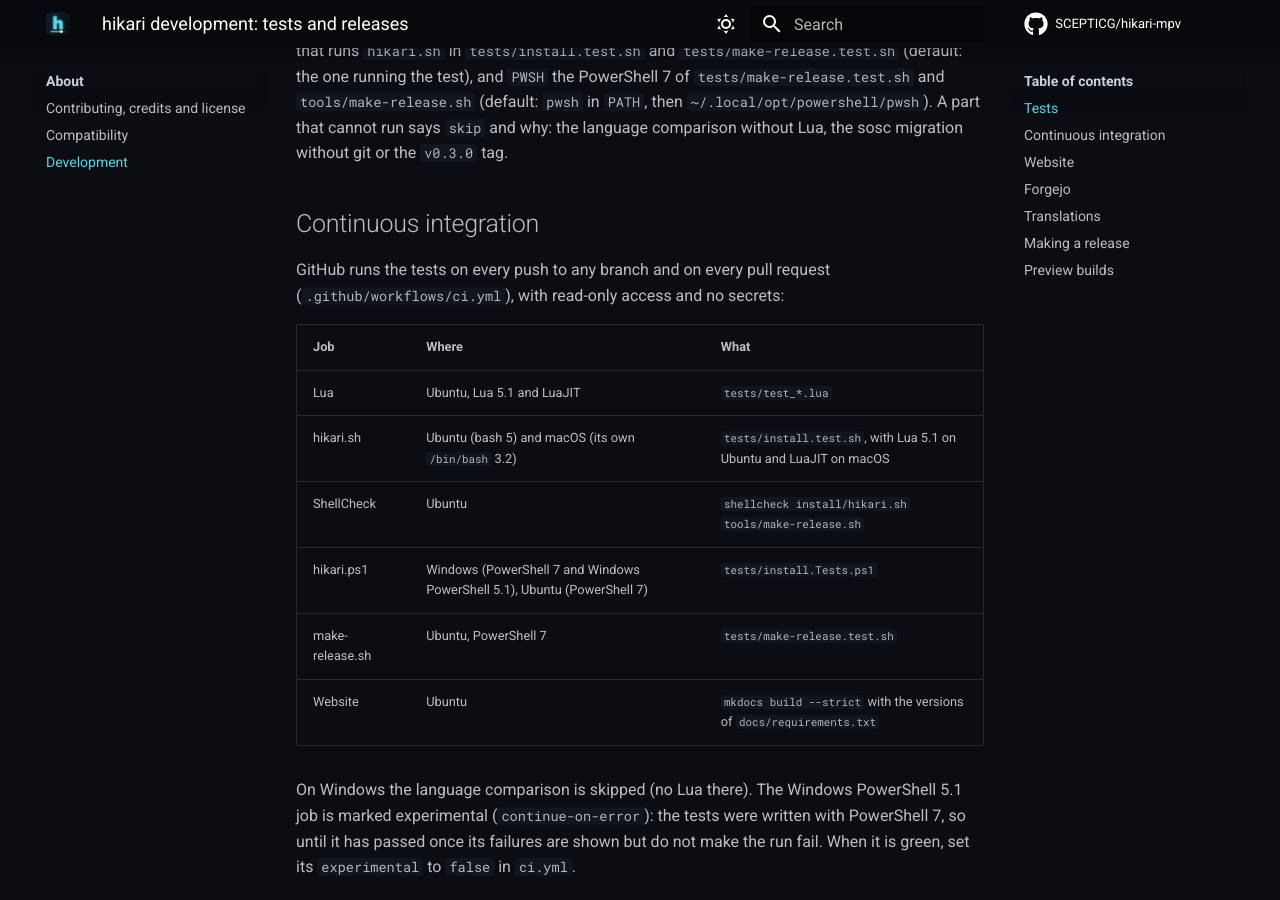
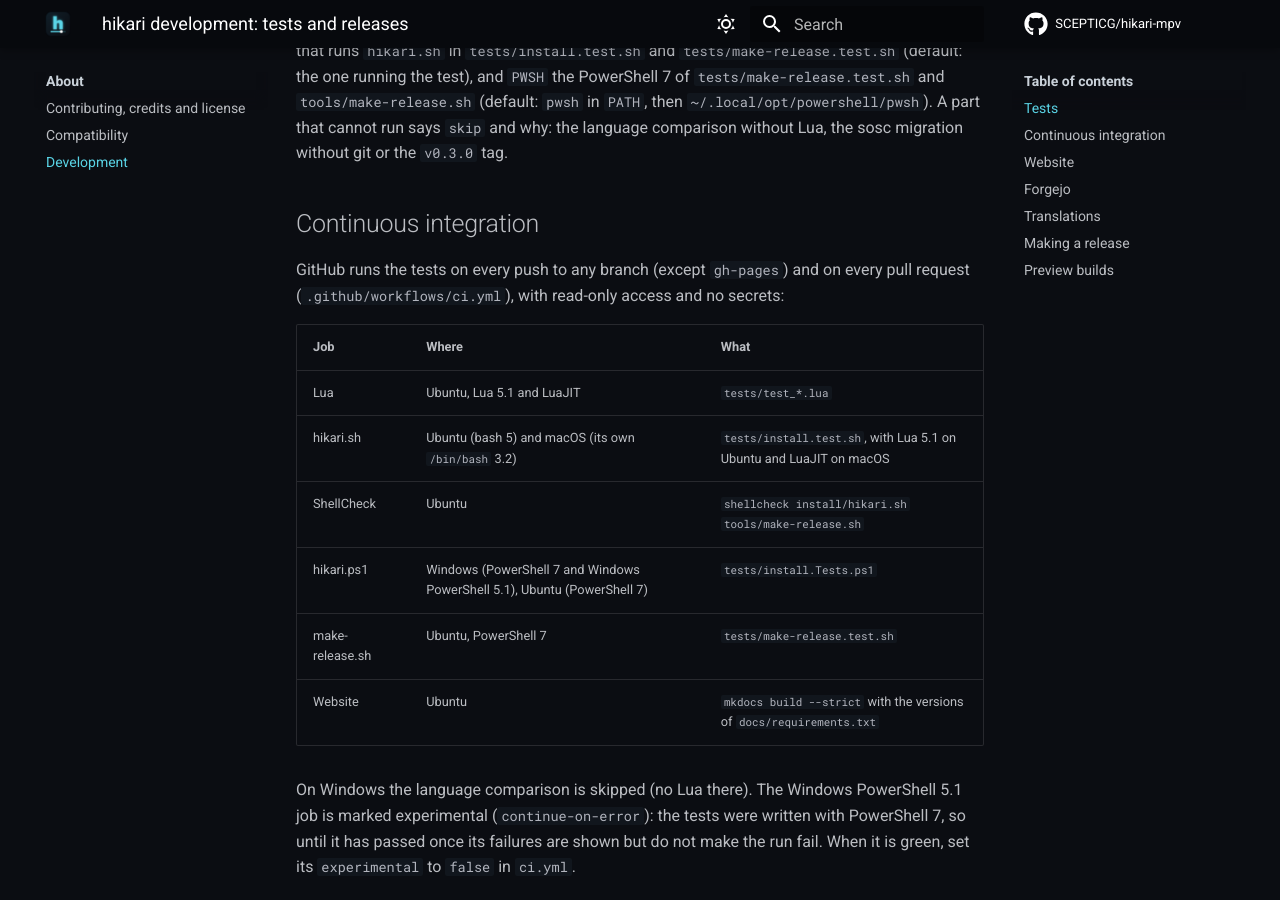
Before and after one commit to SCEPTICG/hikari-mpv, an MkDocs documentation site: the page built from docs/development.md, in a window 1280 px wide and 900 px high, scrolled down 1056 px. Built offline with MkDocs 1.6.1 and Material for MkDocs 9.7.7, drawn with Linux system fonts in a browser that asks for light colours; comment, search, counter and statistics services are not loaded.

Commit message:
CI: no corre en la rama gh-pages

```diff
--- a/docs/development.md
+++ b/docs/development.md
@@ -26,7 +26,7 @@ Optional settings for the test scripts: `HIKARI_TEST_LUA` names the Lua 5.1 or L
 
 ## Continuous integration
 
-GitHub runs the tests on every push to any branch and on every pull request (`.github/workflows/ci.yml`), with read-only access and no secrets:
+GitHub runs the tests on every push to any branch (except `gh-pages`) and on every pull request (`.github/workflows/ci.yml`), with read-only access and no secrets:
 
 | Job | Where | What |
 | --- | --- | --- |
```
Also changed, not shown: 1 other file.
